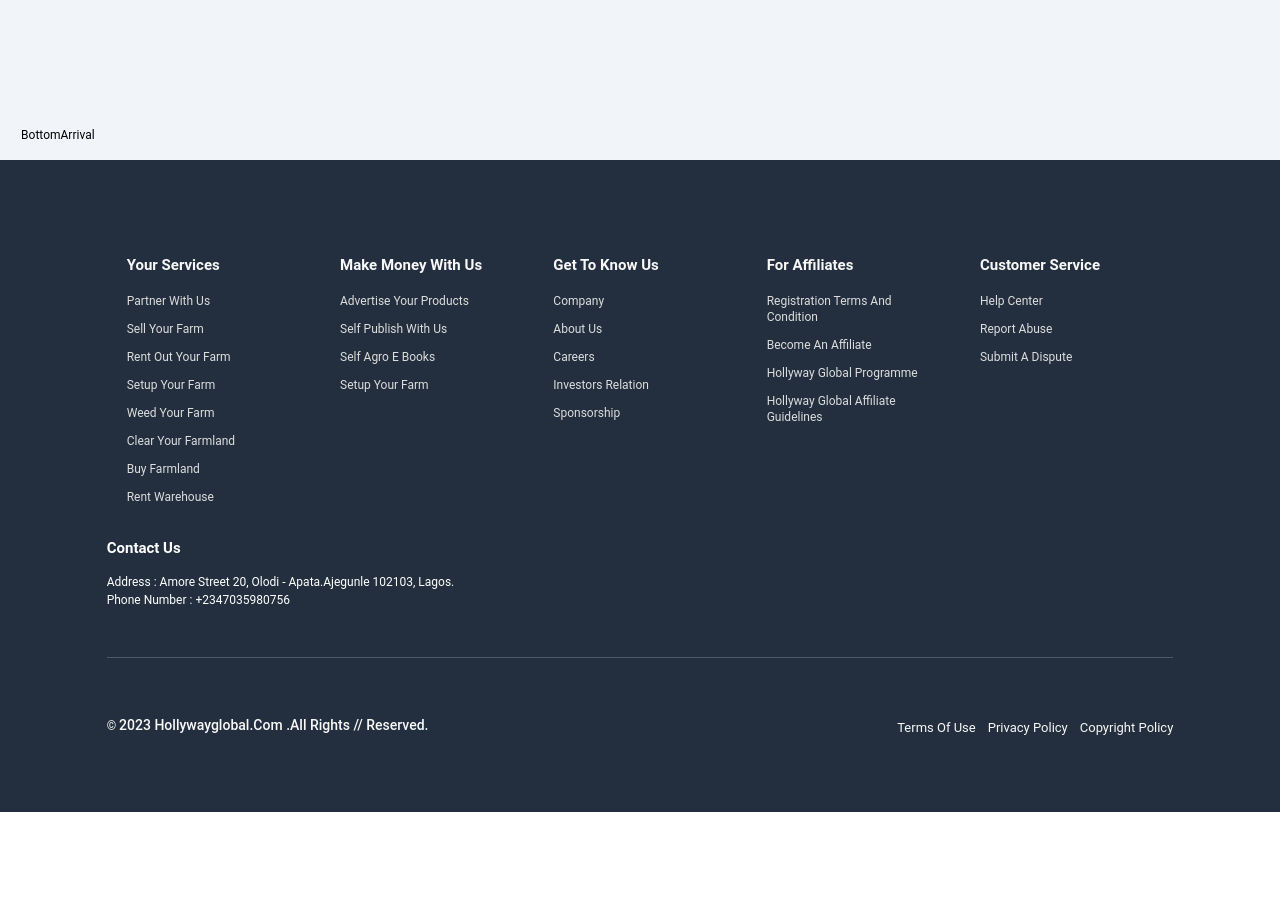
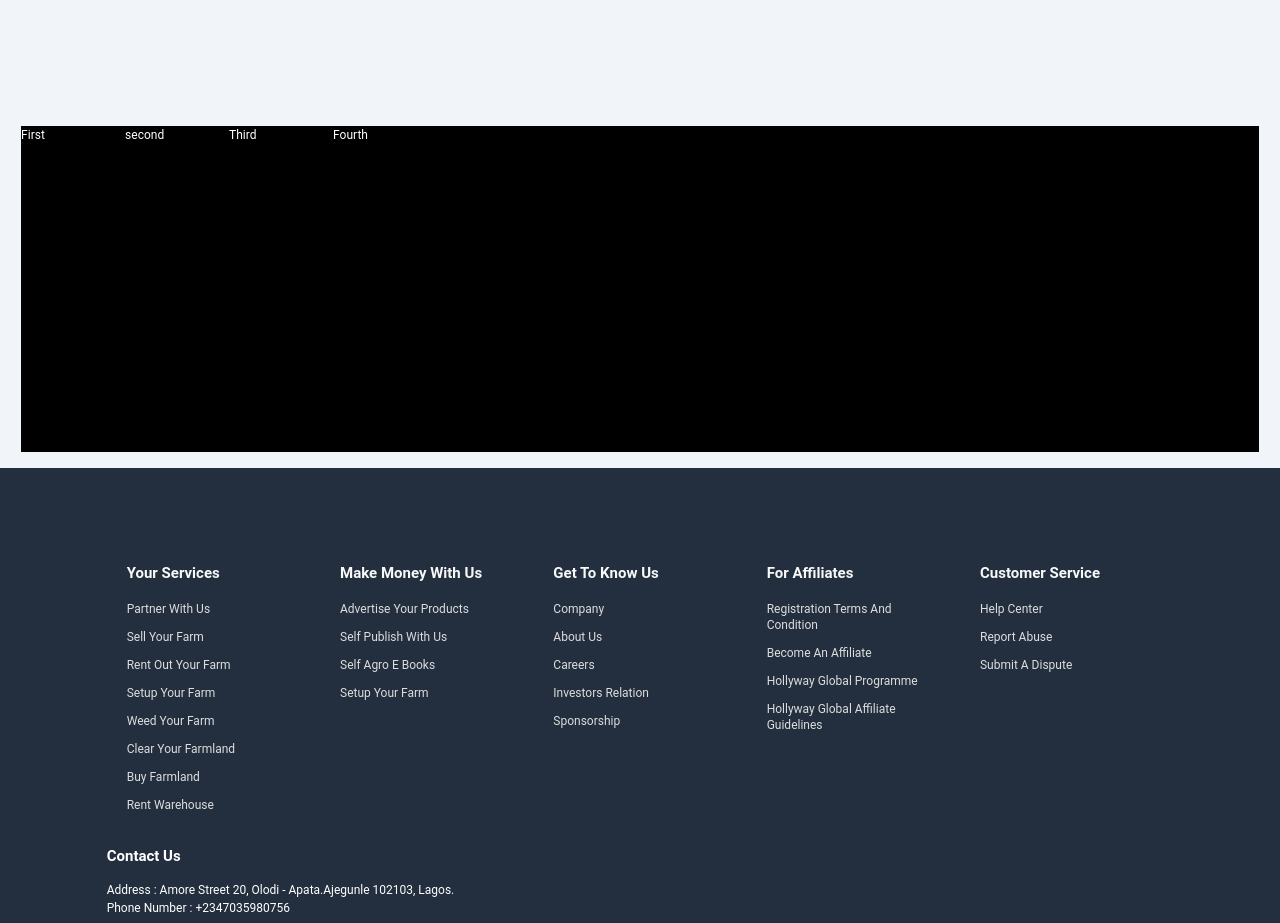
Before and after one commit to Ilesanmi-Erioluwa-Victor/hollywayglobal_frontend, a React (Vite) app: page / in a window 1280 px wide. Shown: the part 3900-4823 px from the top of the page. Before the commit the page ends 4712 px from the top, so only its background shows below. Built offline with nearby package versions, Linux system fonts and the light colour scheme.

Commit message:
First commit

```diff
--- a/src/components/molecules/BottomArrival.tsx
+++ b/src/components/molecules/BottomArrival.tsx
@@ -2,10 +2,17 @@
 
 const BottomArrival = () => {
   return (
-    <div>
-      BottomArrival
+    <div className='grid grid-cols-[repeat(12,1fr)] bg-black gap-[10px] grid-rows-[repeat(12,1fr)] text-white'>
+      <div className="">
+        First
+      </div>
+      <div>second</div>
+
+      <div>Third</div>
+
+      <div>Fourth</div>
     </div>
-  )
+  );
 }
 
 export default BottomArrival
```
